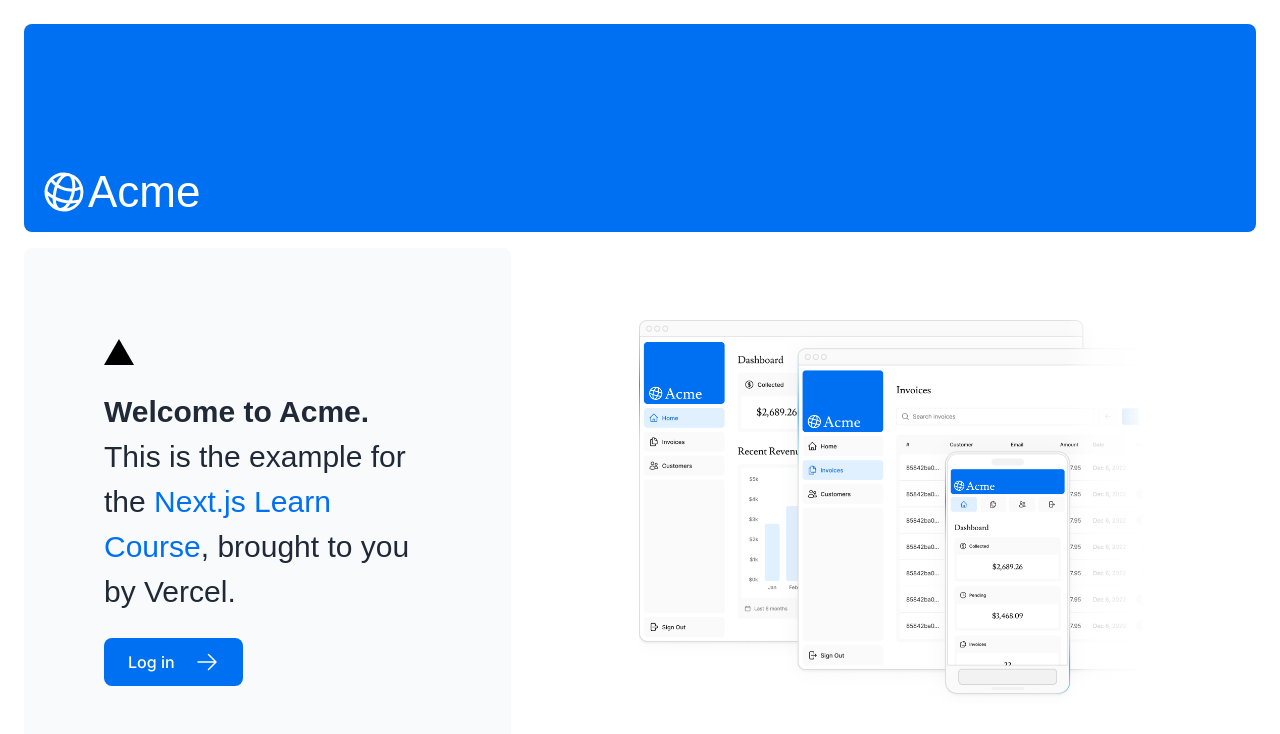
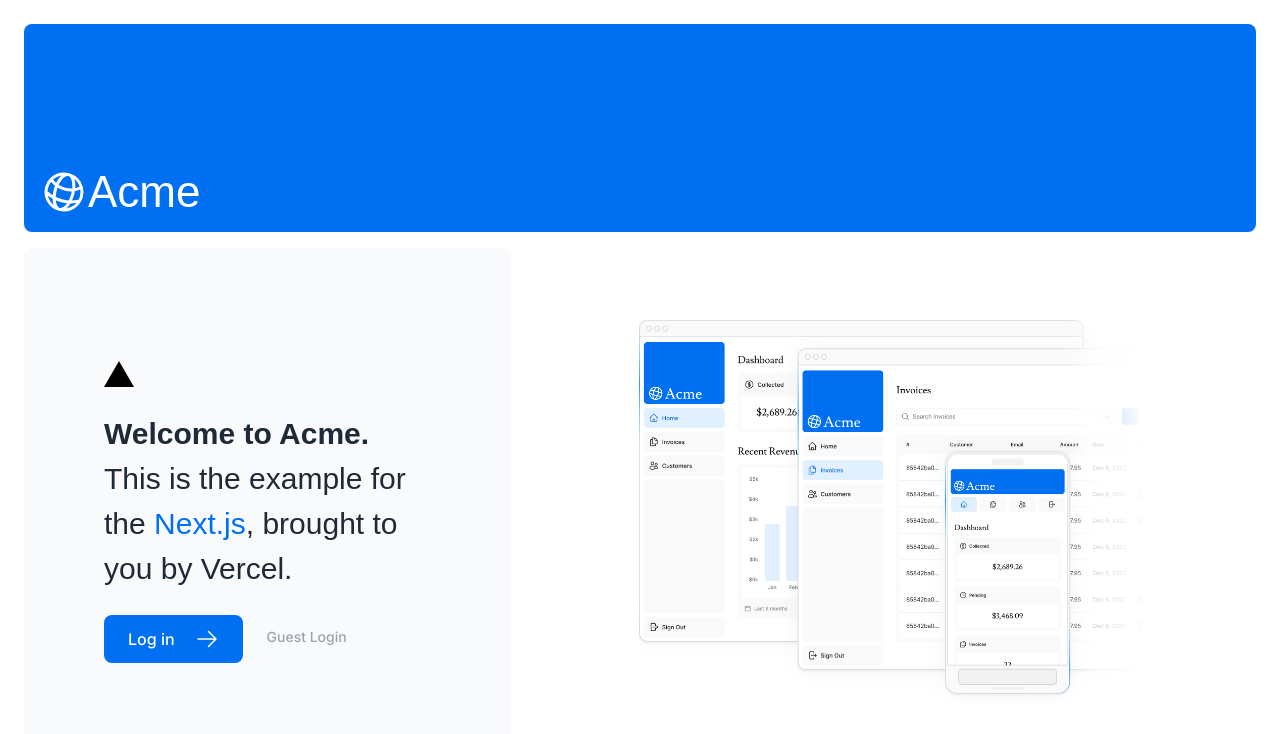
Before and after one commit to plmnbvcxz46/react-practice-002-nextjs-dashboard, a Next.js app: page / in a window 1280 px wide. Shown: the top 734 px of the page. Built offline with nearby package versions, Linux system fonts and the light colour scheme; a web font is replaced by a local one.

Commit message:
feat: add the guest login and the README.md - add the guest login nav - add the README.md file

```diff
--- a/app/page.tsx
+++ b/app/page.tsx
@@ -20,17 +20,20 @@
           ${lusitana.className}
             `}>
             <strong>Welcome to Acme.</strong> This is the example for the{' '}
-            <a href="https://nextjs.org/learn/" className="text-blue-500">
-              Next.js Learn Course
+            <a href="https://nextjs.org/" className="text-blue-500">
+              Next.js
             </a>
             , brought to you by Vercel.
           </p>
+          <div className='flex'>
             <Link
               href="/login"
               className="flex items-center gap-5 self-start rounded-lg bg-blue-500 px-6 py-3 text-sm font-medium text-white transition-colors hover:bg-blue-400 md:text-base"
             >
               <span>Log in</span> <ArrowRightIcon className="w-5 md:w-6" />
             </Link>
+            <Link href='/dashboard' className='flex -items-center gap-5 self-start rounded-lg text-gray-400 px-6 py-3 text-sm font-medium'>Guest Login</Link>
+          </div>
         </div>
         <div className="flex items-center justify-center p-6 md:w-3/5 md:px-28 md:py-12">
           {/* Add Hero Images Here */}
```
Also changed, not shown: 1 other file (tests, documents, lock files or other folders). Lines whose indentation alone changed are shown as unchanged.
